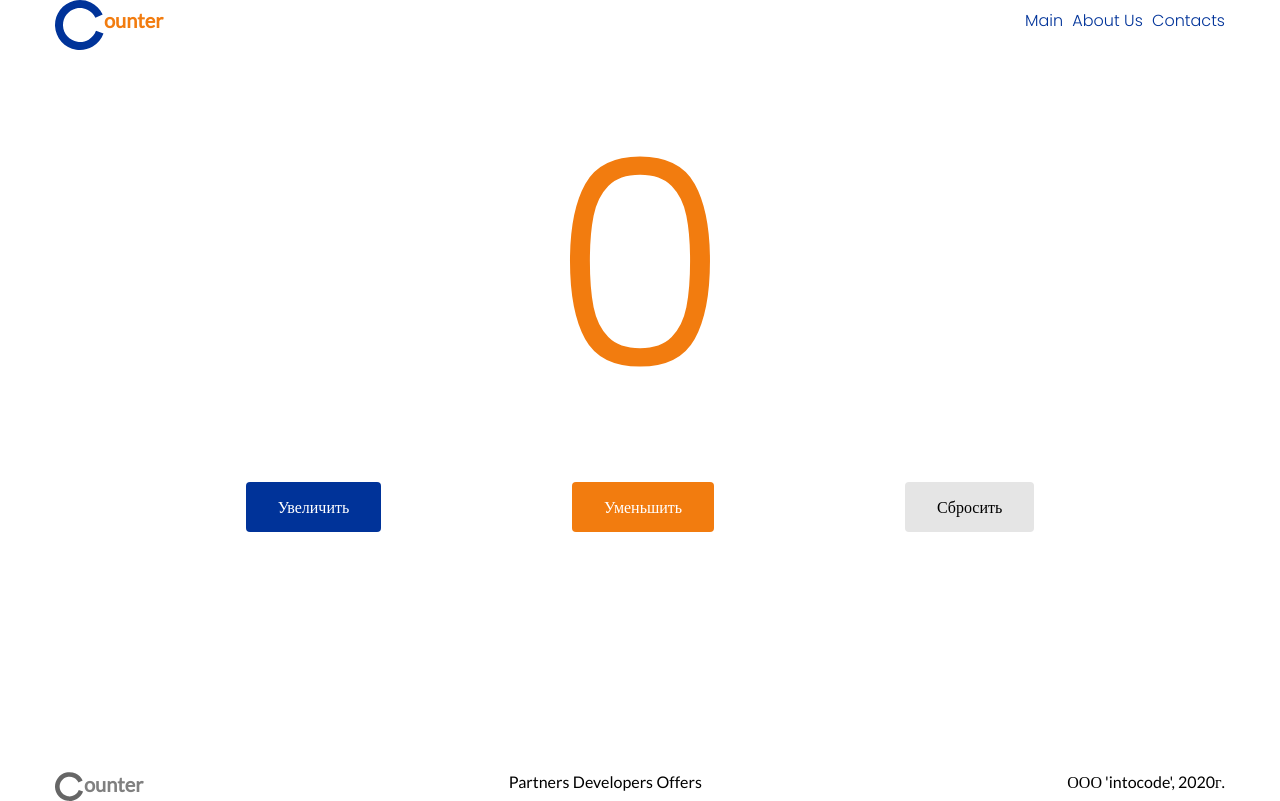
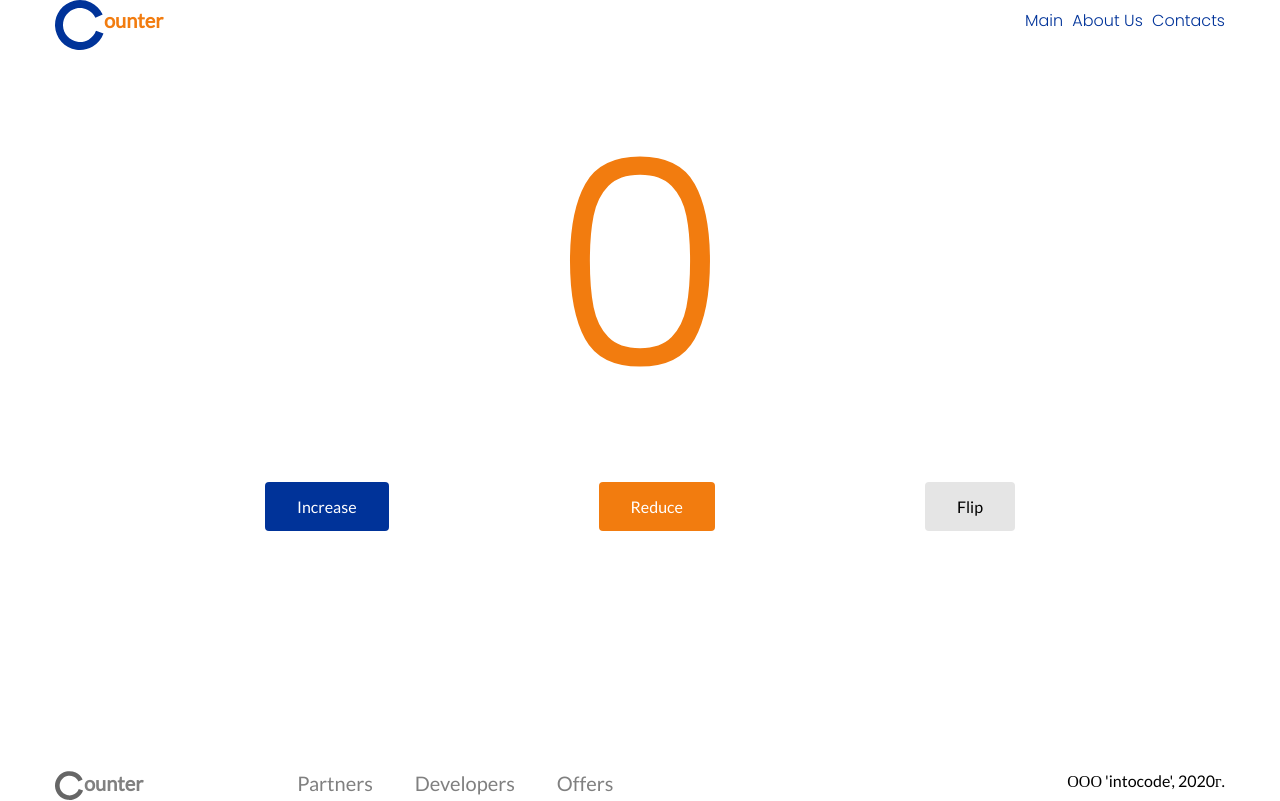
Before and after one commit to qslqkhqn/homework-aslahan, a JavaScript app: page / in a window 1280 px wide. Built offline with nearby package versions, Linux system fonts and the light colour scheme.

Commit message:
final maket

```diff
--- a/src/MainContent.js
+++ b/src/MainContent.js
@@ -5,9 +5,9 @@ function MainContent() {
                 0
             </div>
             <div className='big-group-five'>
-                <div className='butt'>Увеличить</div>
-                <div className='butt2'>Уменьшить</div>
-                <div className='butt3'>Сбросить</div>
+                <div className='butt'>Increase</div>
+                <div className='butt2'>Reduce</div>
+                <div className='butt3'>Flip</div>
             </div>
         </section>
     )
--- a/src/styles.css
+++ b/src/styles.css
@@ -129,8 +129,11 @@
 
 
 .rod-footer-spisok {
-    width: 200px;
+    margin-right: 300px;
+    color: gray;
+    width: 400px;
     justify-content: space-between;
+    font-size: 20px;
 }
 
 
@@ -139,4 +142,5 @@
     list-style-type: none;
     display: flex;
     justify-content: space-evenly;
+    list-style-position: unset;
 }
```
